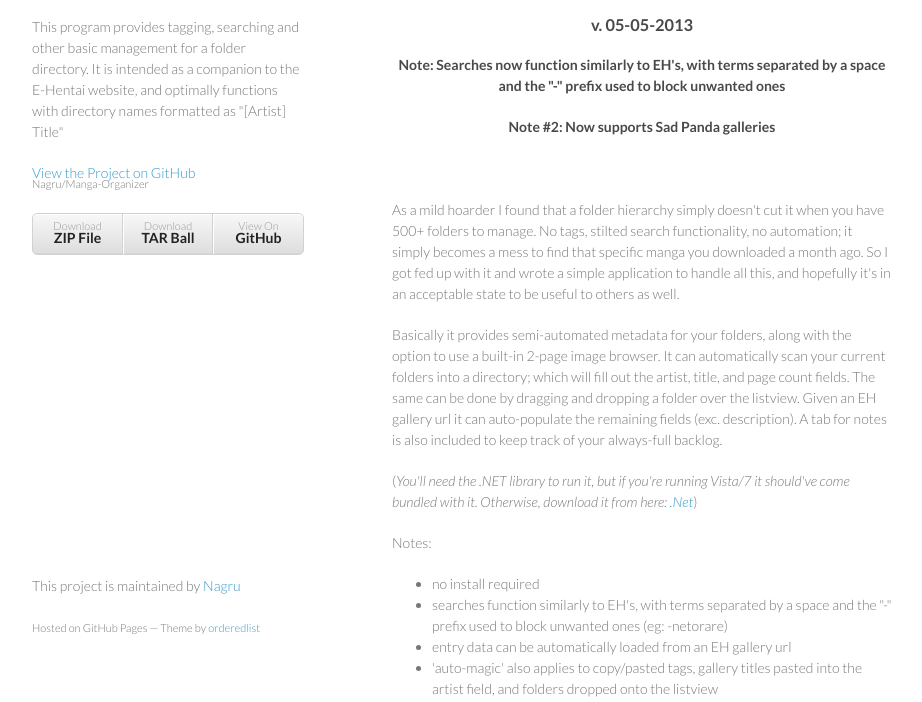
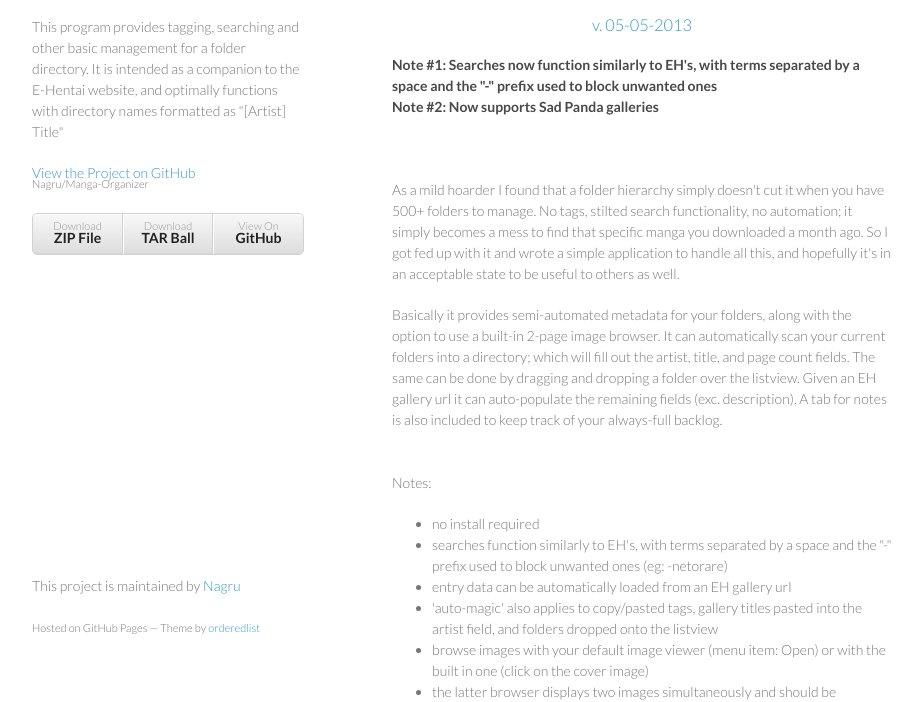
Before and after one commit to mirurururu/Manga-Organizer, a plain HTML site: page index.html in a window 1280 px wide. Shown: the part 93-795 px from the top of the page, without its empty margins (178-1100 px from the left). Drawn offline with Linux system fonts and the light colour scheme.

```diff
--- a/index.html
+++ b/index.html
@@ -30,20 +30,17 @@
       <section>
         <h1 align="middle"><a href="https://dl.dropboxusercontent.com/u/103899726/Manga%20Organizer.exe">Download</a></h1>
 
-<h3 align="middle">v. 05-05-2013</h3>
+<h3 align="middle"><a href="https://github.com/Nagru/Manga-Organizer/blob/master/Changelog.md">v. 05-05-2013</a></h3>
 
-<h4 align="middle">Note: Searches now function similarly to EH's, with terms separated by a space and the "-" prefix used to block unwanted ones</h4>
-
-<h4 align="middle">Note #2: Now supports Sad Panda galleries</h4>
+<h4>Note #1: Searches now function similarly to EH's, with terms separated by a space and the "-" prefix used to block unwanted ones<br>
+Note #2: Now supports Sad Panda galleries</h4>
 
 <p><br><br>
 As a mild hoarder I found that a folder hierarchy simply doesn't cut it when you have 500+ folders to manage. No tags, stilted search functionality, no automation; it simply becomes a mess to find that specific manga you downloaded a month ago. So I got fed up with it and wrote a simple application to handle all this, and hopefully it's in an acceptable state to be useful to others as well.</p>
 
-<p>Basically it provides semi-automated metadata for your folders, along with the option to use a built-in 2-page image browser. It can automatically scan your current folders into a directory; which will fill out the artist, title, and page count fields. The same can be done by dragging and dropping a folder over the listview. Given an EH gallery url it can auto-populate the remaining fields (exc. description). A tab for notes is also included to keep track of your always-full backlog.</p>
-
-<p>(<i>You'll need the .NET library to run it, but if you're running Vista/7 it should've come bundled with it. Otherwise, download it from here: <a href="https://www.microsoft.com/en-us/download/details.aspx?id=17851">.Net</a></i>)</p>
-
-<p>Notes:</p>
+<p>Basically it provides semi-automated metadata for your folders, along with the option to use a built-in 2-page image browser. It can automatically scan your current folders into a directory; which will fill out the artist, title, and page count fields. The same can be done by dragging and dropping a folder over the listview. Given an EH gallery url it can auto-populate the remaining fields (exc. description). A tab for notes is also included to keep track of your always-full backlog.
+<br><br><br>
+Notes:</p>
 
 <ul>
 <li>no install required</li>
```
Also changed, not shown: params.json (+1 -1 lines).
